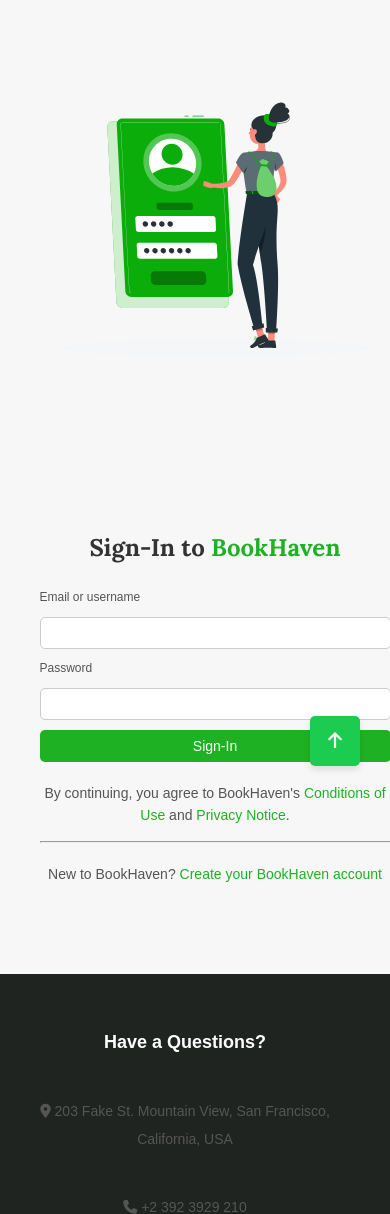
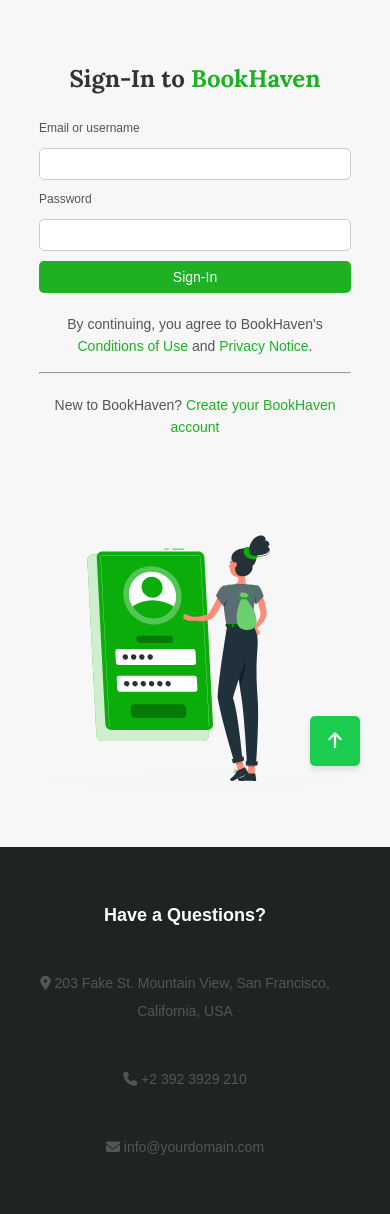
Before and after one commit to nandini2727/BookHaven, a Django app: page /accounts/signin/ in a window 390 px wide. Shown: the part 58-1272 px from the top of the page. Run offline with Django 5.2, Linux system fonts and the light colour scheme; the visitor is signed in with stand-in values (Sample User, id 1); data that the repository does not hold is empty; some libraries are stand-ins or nearby versions.

Commit message:
Fixed Some Layout issues

```diff
--- a/static/css/base.css
+++ b/static/css/base.css
@@ -364,7 +364,7 @@ display: inherit;
 margin: 0 15px 0 0;
 }
 
-@media (max-width: 400px) {
+@media screen and (max-width: 400px) {
   /* Adjust navbar */
   .navbar {
     flex-direction: row;
@@ -384,7 +384,6 @@ margin: 0 15px 0 0;
     padding: 10px 0;
     display: flex;
     flex-direction: column;
-
     transform: translateY(-100%);
     opacity: 0;
     visibility: hidden;
@@ -411,10 +410,38 @@ margin: 0 15px 0 0;
   }
   /* Hide sidebar */
   .sub-menu-wrap {
-      width: 100%;
+      width: 70%;
       right: 0;
   }
+  .sub-menu {
+    background-color: #fefefe;
+    /* box-shadow: inset 0 0 30px rgba(108, 206, 22, 0.312); */
+    box-shadow: 0 0 15px rgba(0, 0, 0, 0.1);
+    border: 2px solid green;
+    padding: 15px;
+    margin: 10px;
+  }
+  .user-dialog p, .user-dialog h3 {
+    padding: 5px;
+    font-size: 0.9em;
+    padding-top: 0px;
+  }
 
+  .user-dialog h3 {
+    font-size: 1.1em;
+  }
+  .sub-menu hr {
+    margin: 5px 0 10px;
+  }
+  .sub-menu-wrap a {
+    padding: 8px 10px;
+  }
+  .sub-menu-link{
+    margin:8px 0;
+  }
+  .sub-menu-link i {
+    padding: 15px;
+  }
   .input{
       opacity: 1;
       width: 260px;
@@ -424,6 +451,12 @@ margin: 0 15px 0 0;
   .searchBox i{
     display: none;
   }
+  .messages{
+    width:max-content;
+    font-size: 1em;
+    padding: 8px 15px;
+  }
+
   /* Adjust footer */
   .footer-container {
       flex-direction: column;
@@ -484,5 +517,4 @@ margin: 0 15px 0 0;
     stroke-dasharray: 20 300;
     stroke-dashoffset: -32.42;
   }
-
 }
--- a/static/css/checkout.css
+++ b/static/css/checkout.css
@@ -6,10 +6,8 @@
 }
 .checkout-container {
     display: flex;
-    /* align-items: stretch;  */
     justify-content: space-between;
     gap: 40px;
-    /* min-height: 100vh; */
     margin: 20px;
     margin-top: 50px;
   }
@@ -415,7 +413,7 @@ ul.more:active li{
     flex-direction: column;
     align-items: center;
     gap: 20px;
-    margin: 10px;
+    margin: 0px;
     margin-top: 30px;
   }
 
@@ -432,7 +430,7 @@ ul.more:active li{
 
   .accordion li {
     font-size: 14px;
-    margin: 10px;
+    margin: 0px;
     padding-bottom: 3px;
   }
 
--- a/static/css/contact.css
+++ b/static/css/contact.css
@@ -250,8 +250,9 @@
     }
 
     .img-contact {
-        width: 100%;
-        margin: 20px auto;
+        /* width: 100%;
+        margin: 20px auto; */
+        display: none;
     }
 
     .contact-form-container {
--- a/static/css/home.css
+++ b/static/css/home.css
@@ -781,12 +781,13 @@ button:hover {
     .newArr-category {
         width: 90%;
     }
-    .wishlist{
-        opacity:1;
+        .wishlist {
+        opacity: 1;
         top: 90%;
         padding: 6px;
         background-color: white;
         margin-top: 5px;
+        right: 70%;
     }
     .wishlist i{
         color: #bbb;
--- a/static/css/order_successful.css
+++ b/static/css/order_successful.css
@@ -247,10 +247,10 @@ html,body{
     }
 
     .messages {
-      width: 90%;
+      width: 73%;
       font-size: 1em;
       padding: 8px;
-      top: 50px;
+      top: 37px;
     }
 
     label {
--- a/static/css/product.css
+++ b/static/css/product.css
@@ -519,7 +519,7 @@ button:hover {
     }
 
     .card {
-      width: 100%;
+      width:200px;
       height: auto;
       padding: 10px;
       margin-right: 10px;
--- a/static/css/shop.css
+++ b/static/css/shop.css
@@ -474,6 +474,7 @@ select, input[type="range"] {
 .book-card div {
     margin: 5px 0;
     font-size: 1rem;
+    line-height:1.3em;
     color: #242424;
 }
 
--- a/static/css/signin.css
+++ b/static/css/signin.css
@@ -40,8 +40,7 @@ label {
     color: #555;
 }
 
-input[type="text"],
-input[type="password"] {
+.input-field{
     padding: 10px;
     font-size: 14px;
     border: 1px solid #ccc;
@@ -49,8 +48,7 @@ input[type="password"] {
     outline: none;
 }
 
-input[type="text"]:focus,
-input[type="password"]:focus {
+.input-field:focus {
     border-color:#1fb124;
 }
 
@@ -101,15 +99,14 @@ a:hover {
 
 @media (max-width: 400px) {
     .login-container {
-        flex-direction: column;
-        gap: 40px;
-        padding: 20px;
+        flex-direction: column-reverse;
+        gap: 0px;
     }
 
     .login-box {
-        width: 90%;
-        margin: 40px auto;
-        padding: 15px;
+        width: 80%;
+        margin: 40px 0 0;
+        padding: 0;
     }
 
     h2 {
--- a/static/css/wishlist.css
+++ b/static/css/wishlist.css
@@ -21,7 +21,9 @@ h1{
     color: #666;
     margin: 20px ;
 }
-
+.wishlist-table{
+    overflow: scroll;
+}
 table {
     width: 100%;
     border-collapse: collapse;
@@ -152,6 +154,7 @@ img {
 
     table {
         font-size: 12px;
+        width: 720px;
     }
 
     thead th {
--- a/templates/product.html
+++ b/templates/product.html
@@ -57,7 +57,7 @@
                                 <button type="button" class="out-of-stock">Out Of Stock</button>
                             {% endif %}
                         </form>
-                            <button class="action-btn"><a href="{% url 'add_to_wishlist' book.id %}" ><i class="fa fa-heart"></i></a></button>
+                            <a href="{% url 'add_to_wishlist' book.id %}" ><button class="action-btn" type="button"><i class="fa fa-heart"></i></button></a>
                         </div>
                     </div>
                     <hr>
--- a/templates/signin.html
+++ b/templates/signin.html
@@ -11,10 +11,10 @@
             <form id="loginForm" method='POST' action={% url "signin" %}>
                 {% csrf_token %}
                 <label for="email">Email or username</label>
-                <input type="text" id="email" name="username" required>
+                <input type="text" id="email" name="username" class ="input-field" required>
 
                 <label for="password">Password</label>
-                <input type="password" id="password" name="password" required>
+                <input type="password" id="password" name="password" class ="input-field" required>
 
                 <button type="submit" id="loginButton">Sign-In</button>
             </form>
--- a/templates/wishlist.html
+++ b/templates/wishlist.html
@@ -13,7 +13,7 @@
     <div class="wishlist-container">
         <h1>My Wishlist</h1>
         <p id="product-count">There are {{ wishlist_items|length }} products in this wishlist.</p>
-
+        <div class="wishlist-table">
         <table>
             <thead>
                 <tr>
@@ -53,6 +53,7 @@
             </tbody>
         </table>
     </div>
+    </div>
     <script src="{% static 'js/wishlist.js' %}"></script>
 </body>
 {% endblock %}
```
Also changed, not shown: static/css/cart.css (+47 -17 lines), static/css/navbar.css (+33 -0 lines), static/css/order-history.css (+11 -7 lines), templates/cart.html (+4 -3 lines). Lines whose indentation alone changed are shown as unchanged.
